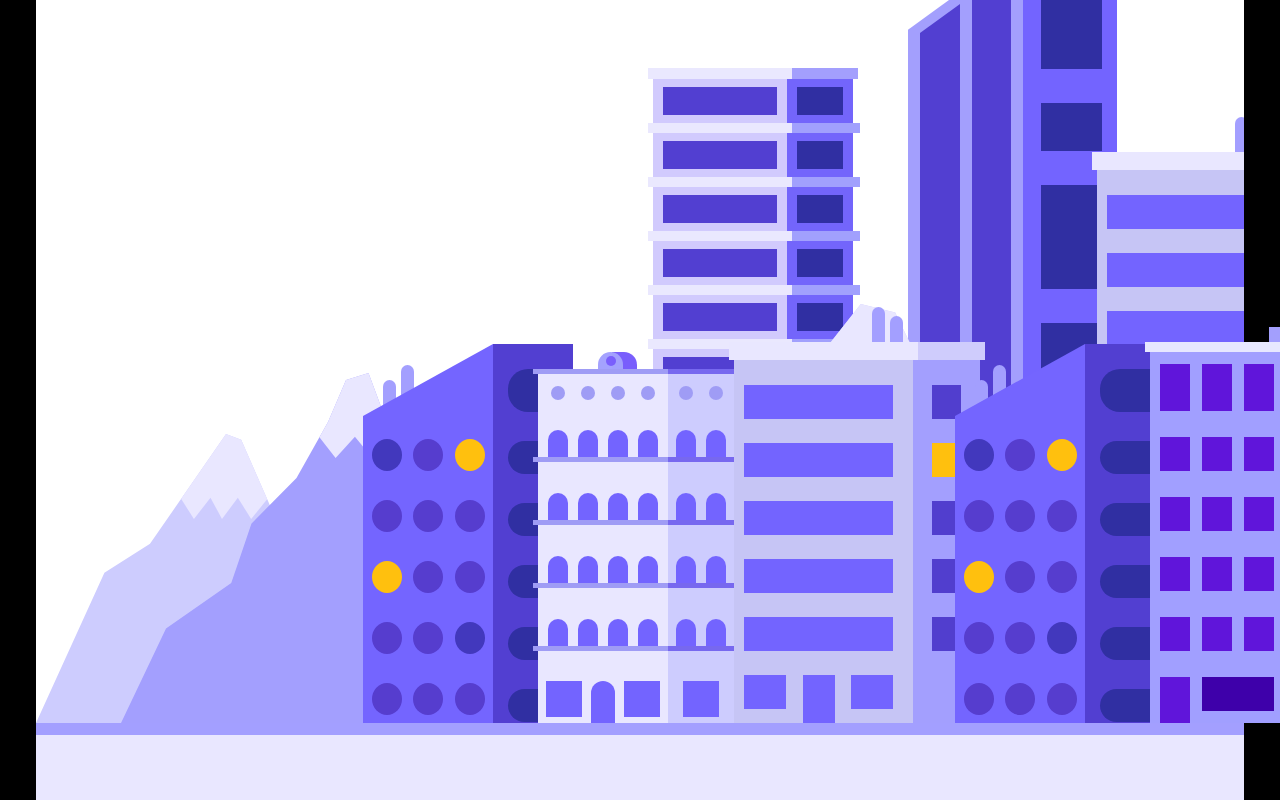
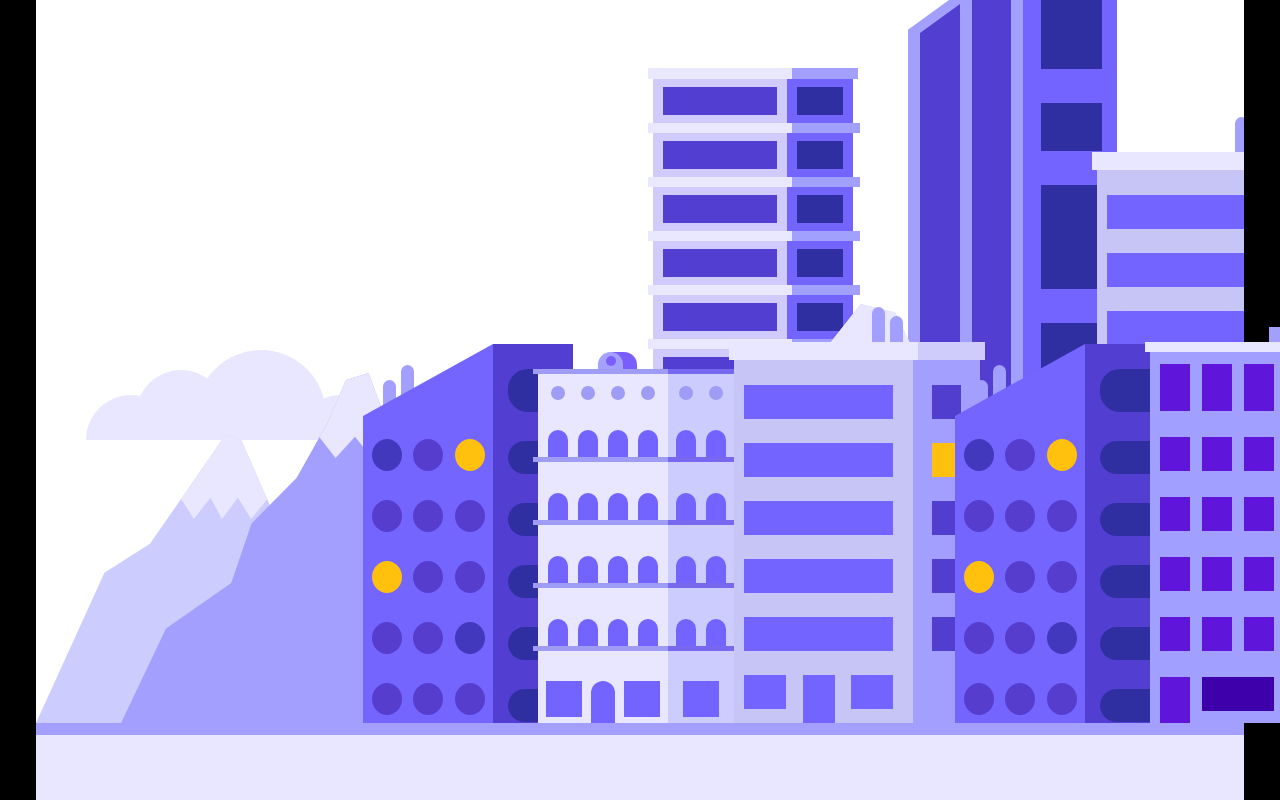
Before and after one commit to samuelsilvadev/cityscape-css, a website: page index.html in a window 1280 px wide. Shown: the top 800 px of the page. Drawn offline with Linux system fonts and the light colour scheme.

Commit message:
feat: Add first cloud

```diff
--- a/index.html
+++ b/index.html
@@ -108,10 +108,17 @@
     <link rel="stylesheet" href="./styles/building-8.css" />
     <link rel="stylesheet" href="./styles/building-9.css" />
     <link rel="stylesheet" href="./styles/mountains.css" />
+    <link rel="stylesheet" href="./styles/clouds.css" />
   </head>
   <body>
     <div class="frame">
       <div class="content">
+        <div class="cloud cloud1">
+          <span class="shape"></span>
+          <span class="shape"></span>
+          <span class="shape"></span>
+          <span class="shape"></span>
+        </div>
         <div class="mountain mountain1"></div>
         <div class="mountain mountain2"></div>
         <div class="mountain mountain3"></div>
--- /dev/null
+++ b/styles/clouds.css
@@ -0,0 +1,46 @@
+.cloud {
+  position: absolute;
+}
+
+.cloud1 {
+  display: flex;
+  height: 90px;
+  left: 50px;
+  overflow: hidden;
+  top: 350px;
+  width: 300px;
+}
+
+.cloud1 .shape {
+  background-color: var(--secondary);
+  position: absolute;
+  border-radius: 50%;
+}
+
+.cloud1 .shape:nth-child(1) {
+  bottom: -45px;
+  height: 90px;
+  left: 0;
+  width: 90px;
+}
+
+.cloud1 .shape:nth-child(2) {
+  bottom: -20px;
+  height: 90px;
+  left: 50px;
+  width: 90px;
+}
+
+.cloud1 .shape:nth-child(3) {
+  bottom: -40px;
+  height: 130px;
+  left: 110px;
+  width: 130px;
+}
+
+.cloud1 .shape:nth-child(4) {
+  bottom: -45px;
+  height: 90px;
+  right: 0;
+  width: 90px;
+}
```
